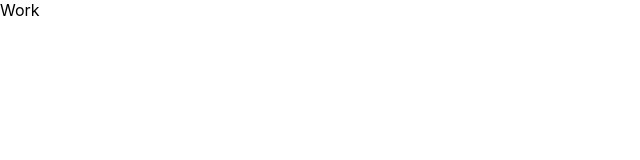
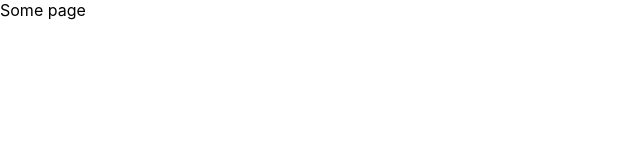
Before and after one commit to r-zhukov/millionaire-game, a React (Create React App) app: page / in a window 1280 px wide. Shown: the top 160 px of the page, without its empty margins (0-640 px from the left). Built offline with nearby package versions, Linux system fonts and the light colour scheme.

Commit message:
check rules

```diff
--- a/src/App.tsx
+++ b/src/App.tsx
@@ -2,7 +2,7 @@ import React from 'react';
 import './App.css';
 
 function App() {
-  return <div>Work</div>;
+  return <div>Some page</div>;
 }
 
 export default App;
```
